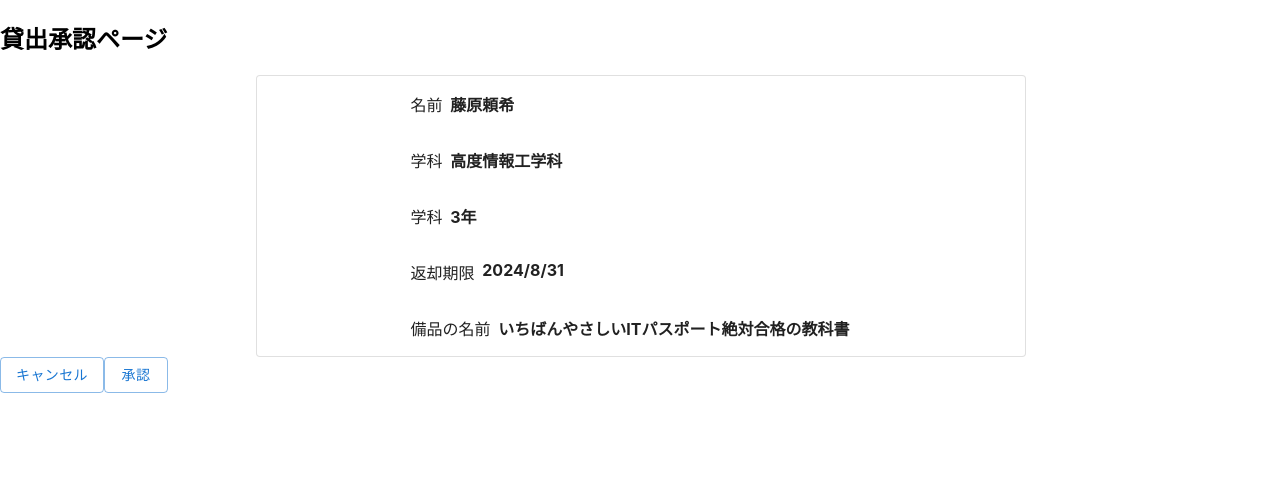
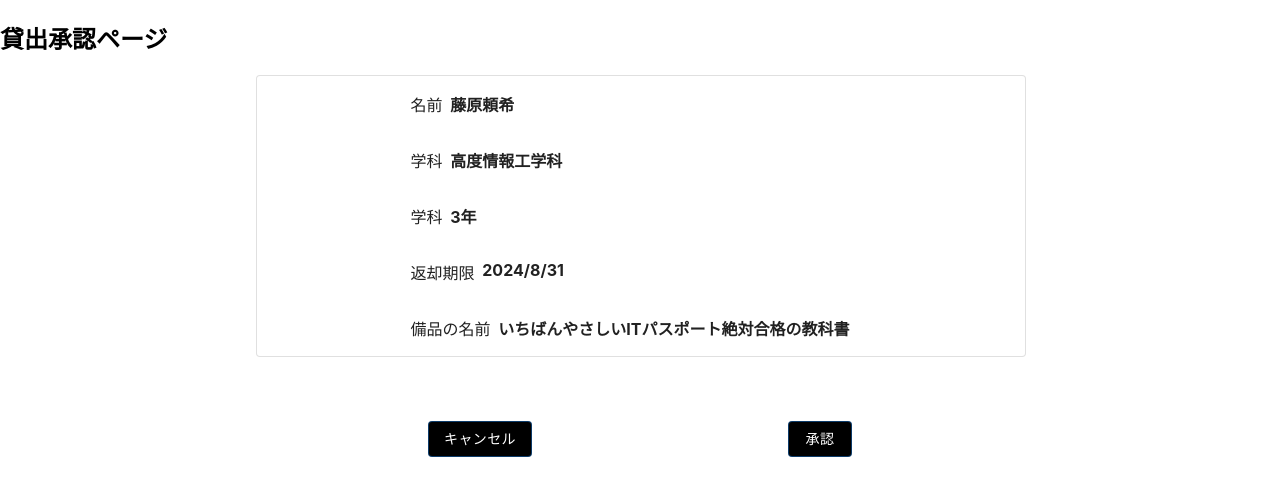
Before and after one commit to takumiTakahata/equipment_management_system, a React (Create React App) app in the folder app/: page /loan_approval in a window 1280 px wide. Shown: the top 496 px of the page. Built offline with nearby package versions, Linux system fonts and the light colour scheme.

Commit message:
buttonの装飾を編集

```diff
--- a/app/src/components/loan_approval.css
+++ b/app/src/components/loan_approval.css
@@ -1,18 +1,41 @@
-.flex {
+#loan_approval .flex {
   display: flex;
 }
 
-.loan_title {
+#loan_approval .loan_title {
   margin-right: 0;
   margin-left: 20%;
 }
 
-.loan_text {
+#loan_approval .loan_text {
   font-weight: bold;
   margin-left: 1%;
 }
 
-.MuiPaper-root.card {
+#loan_approval .MuiPaper-root.card {
   width: 60%;
   margin-left: 20%;
 }
+
+#loan_approval .loan_button {
+  margin: 5% 0 0 0;
+  text-align: center;
+}
+
+#loan_approval .MuiButton-root.loan_cancel_btn {
+  margin-right: 10%;
+  color: white;
+  background-color: black;
+}
+
+#loan_approval .MuiButton-root.loan_apploval_btn {
+  margin-left: 10%;
+  color: white;
+  background-color: black;
+}
+
+#loan_approval .MuiButton-root.loan_cancel_btn:hover,
+#loan_approval .MuiButton-root.loan_apploval_btn:hover {
+  color: white;
+  background-color: black;
+}
--- a/app/src/components/loan_approval.tsx
+++ b/app/src/components/loan_approval.tsx
@@ -31,8 +31,12 @@ function LoanApproval() {
         </div>
       </Card>
       <div className="loan_button">
-        <Button variant="outlined">キャンセル</Button>
-        <Button variant="outlined">承認</Button>
+        <Button variant="outlined" className="loan_cancel_btn">
+          キャンセル
+        </Button>
+        <Button variant="outlined" className="loan_apploval_btn">
+          承認
+        </Button>
       </div>
     </div>
   );
```
